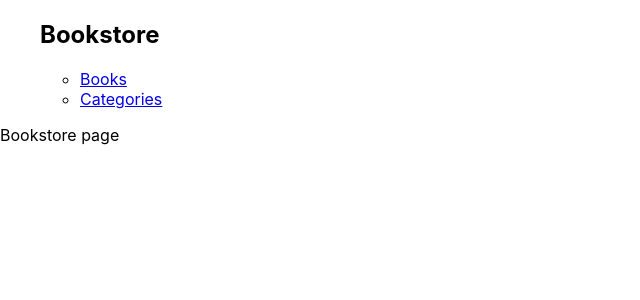
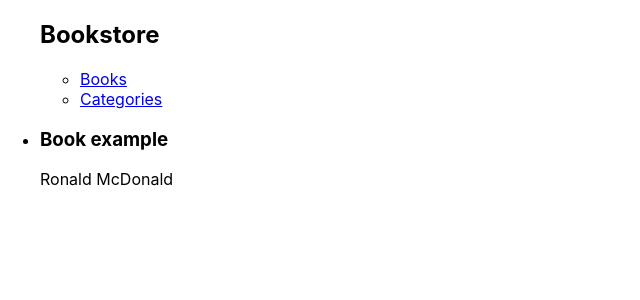
Before and after one commit to leopiresgoss/bookstore, a React (Create React App) app: page / in a window 1280 px wide. Shown: the top 300 px of the page, without its empty margins (0-640 px from the left). Built offline with nearby package versions, Linux system fonts and the light colour scheme.

Commit message:
Add BookList and Book components

```diff
--- a/package.json
+++ b/package.json
@@ -6,6 +6,7 @@
     "@testing-library/jest-dom": "^5.16.2",
     "@testing-library/react": "^12.1.4",
     "@testing-library/user-event": "^13.5.0",
+    "prop-types": "^15.8.1",
     "react": "^17.0.2",
     "react-dom": "^17.0.2",
     "react-router-dom": "^6.2.2",
--- /dev/null
+++ b/src/components/Book.js
@@ -0,0 +1,21 @@
+import PropTypes from 'prop-types';
+
+const Book = (props) => {
+  const { bookItem } = props;
+  return (
+    <li className="book">
+      <h3 className="title">{bookItem.title}</h3>
+      <p className="author">{bookItem.author}</p>
+    </li>
+  );
+};
+
+Book.propTypes = {
+  bookItem: PropTypes.exact({
+    id: PropTypes.number,
+    title: PropTypes.string,
+    author: PropTypes.string,
+  }).isRequired,
+};
+
+export default Book;
--- /dev/null
+++ b/src/components/BookList.js
@@ -0,0 +1,20 @@
+import Book from './Book';
+
+const BookList = () => {
+  const bookList = [
+    {
+      id: 0,
+      title: 'Book example',
+      author: 'Ronald McDonald',
+    },
+  ];
+  return (
+    <ul className="book-list">
+      {bookList.map((bookItem) => (
+        <Book key={bookItem.id} bookItem={bookItem} />
+      ))}
+    </ul>
+  );
+};
+
+export default BookList;
--- a/src/pages/Bookstore.js
+++ b/src/pages/Bookstore.js
@@ -1,5 +1,9 @@
+import BookList from '../components/BookList';
+
 const Bookstore = () => (
-  <div>Bookstore page</div>
+  <div className="bookstore">
+    <BookList />
+  </div>
 );
 
 export default Bookstore;
```
Also changed, not shown: 1 other file (tests, documents, lock files or other folders).
